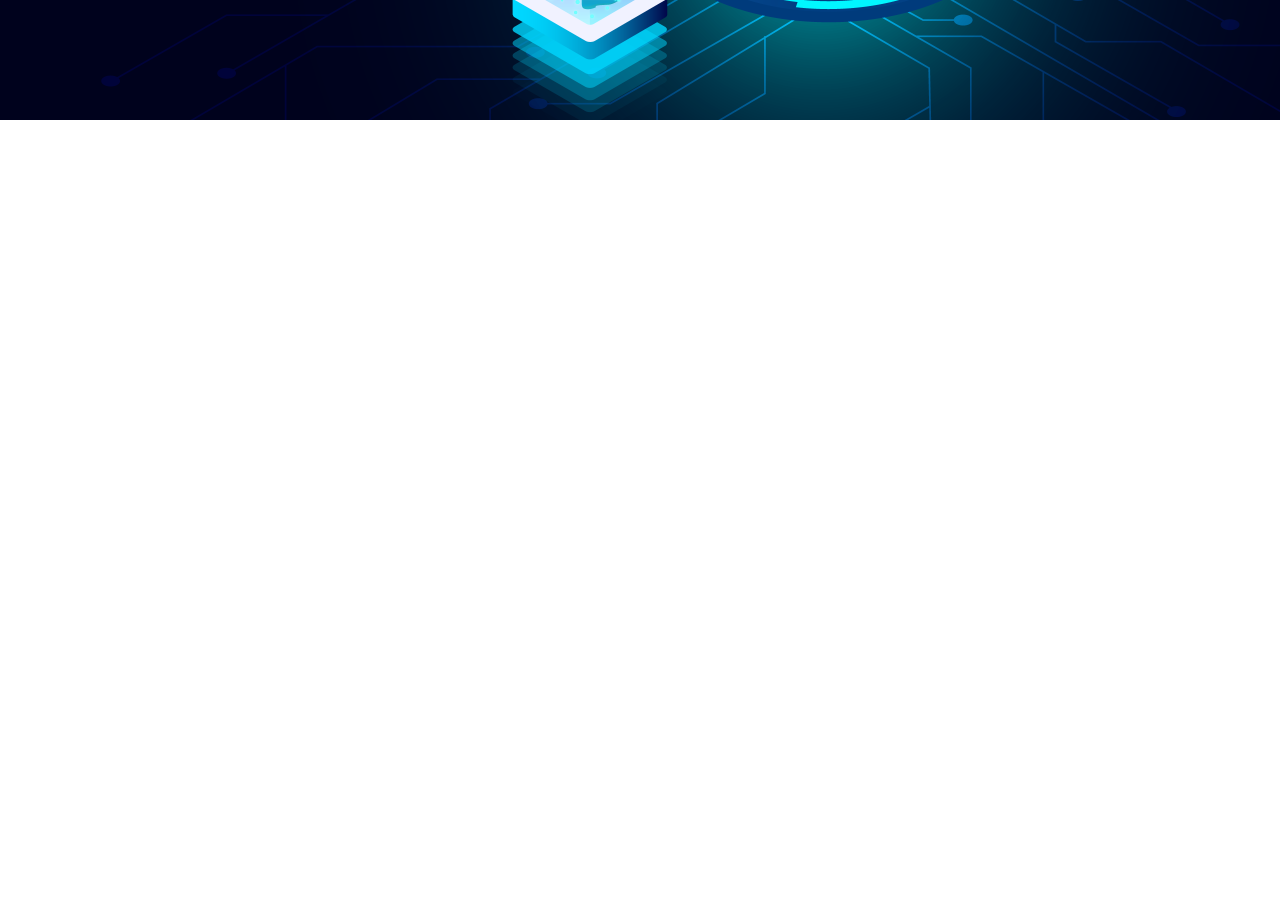
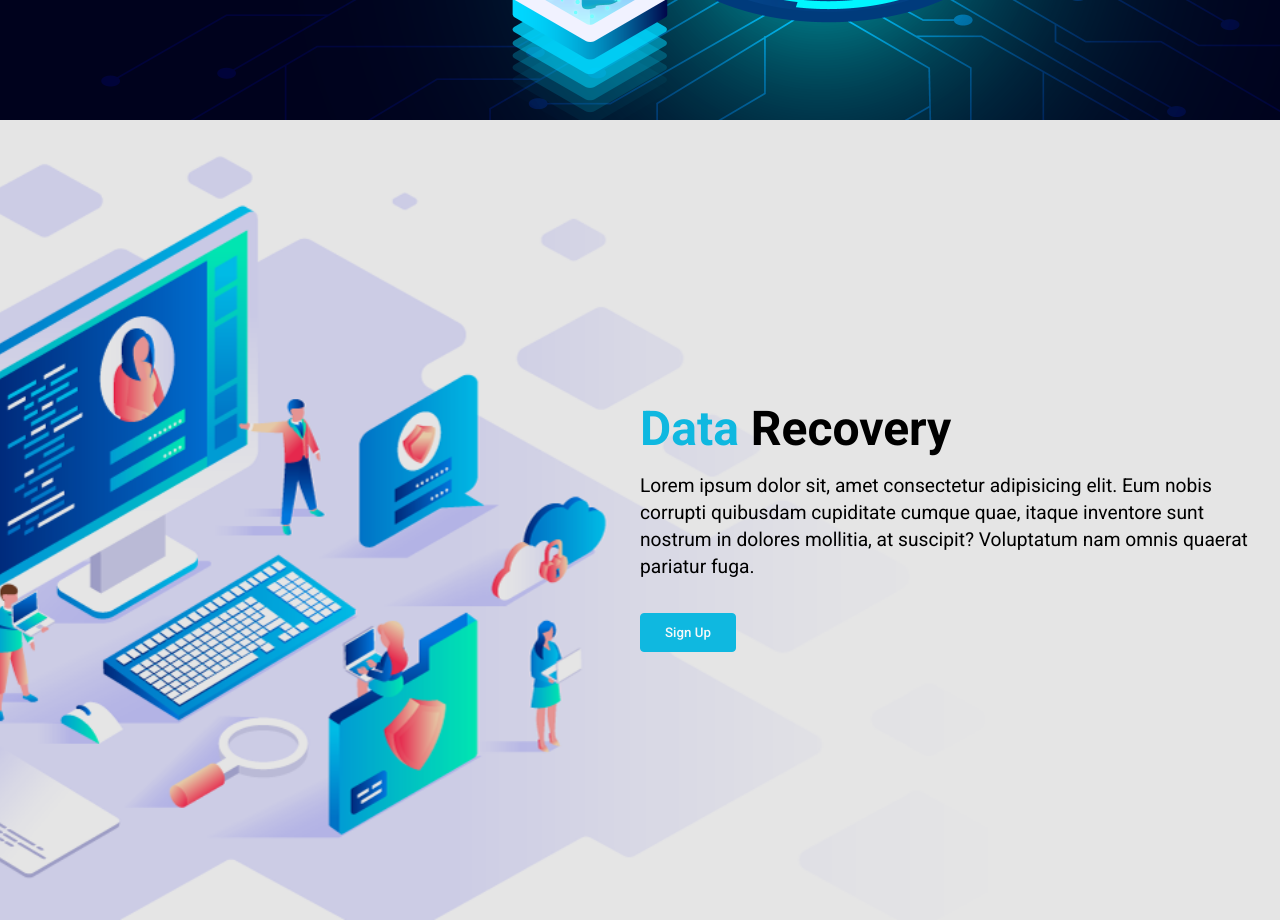
Before and after one commit to mittell/react-security-site, a React (Create React App) app: page / in a window 1280 px wide. Shown: the part 680-1600 px from the top of the page. Before the commit the page ends 800 px from the top, so only its background shows below. Built offline with nearby package versions, Linux system fonts and the light colour scheme.

Commit message:
feat: added Data component and styling

```diff
--- a/src/App.jsx
+++ b/src/App.jsx
@@ -1,4 +1,5 @@
 import React from 'react';
+import Data from './components/Data/Data';
 import Hero from './components/Hero/Hero';
 import Navbar from './components/Navbar/Navbar';
 
@@ -7,6 +8,7 @@ const App = () => {
 		<>
 			<Navbar />
 			<Hero />
+			<Data />
 		</>
 	);
 };
--- /dev/null
+++ b/src/components/Data/Data.jsx
@@ -0,0 +1,27 @@
+import React from 'react';
+import './DataStyles.css';
+
+const Data = () => {
+	return (
+		<div className='data'>
+			<div className='container'>
+				<div className='content'>
+					<h2>
+						<span>Data</span> Recovery
+					</h2>
+					<p>
+						Lorem ipsum dolor sit, amet consectetur adipisicing elit. Eum nobis
+						corrupti quibusdam cupiditate cumque quae, itaque inventore sunt
+						nostrum in dolores mollitia, at suscipit? Voluptatum nam omnis
+						quaerat pariatur fuga.
+					</p>
+					<div>
+						<button>Sign Up</button>
+					</div>
+				</div>
+			</div>
+		</div>
+	);
+};
+
+export default Data;
--- /dev/null
+++ b/src/components/Data/DataStyles.css
@@ -0,0 +1,42 @@
+.data {
+	width: 100%;
+	height: 100vh;
+	position: relative;
+	background: rgba(0, 0, 0, 0.1);
+}
+
+.data:before {
+	content: '';
+	position: absolute;
+	background: url('../../assets/data-bg.png') no-repeat center center/cover;
+	height: 100%;
+	width: 100%;
+	z-index: -1;
+}
+
+.data .content {
+	display: flex;
+	flex-direction: column;
+	justify-content: center;
+	position: absolute;
+	left: 50%;
+	top: 35%;
+	width: 50%;
+}
+
+.data button {
+	cursor: pointer;
+}
+
+.data .content p {
+	margin: 1rem 0;
+}
+
+@media screen and (max-width: 940px) {
+	.data .content {
+		left: 0;
+		width: 100%;
+		padding: 1rem;
+		background: rgba(255, 255, 255, 0.7);
+	}
+}
```
